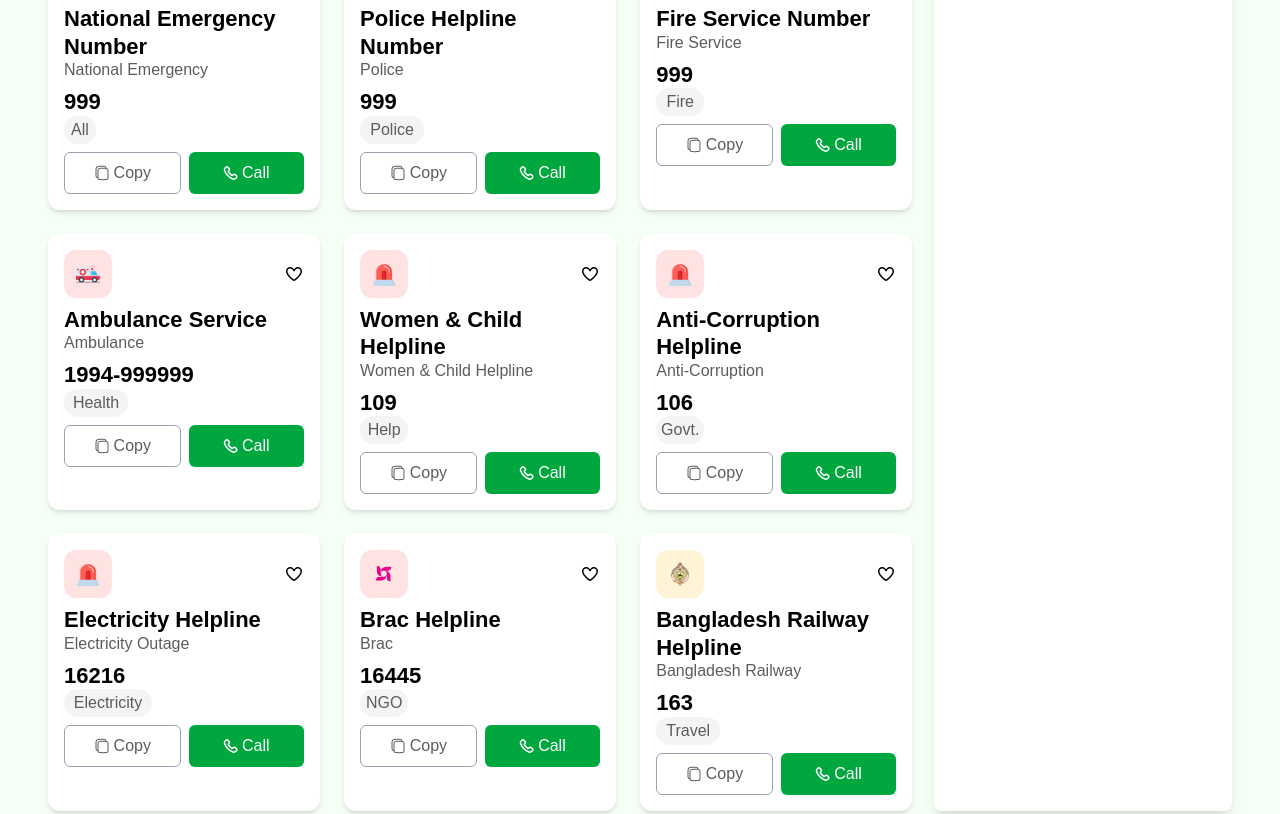
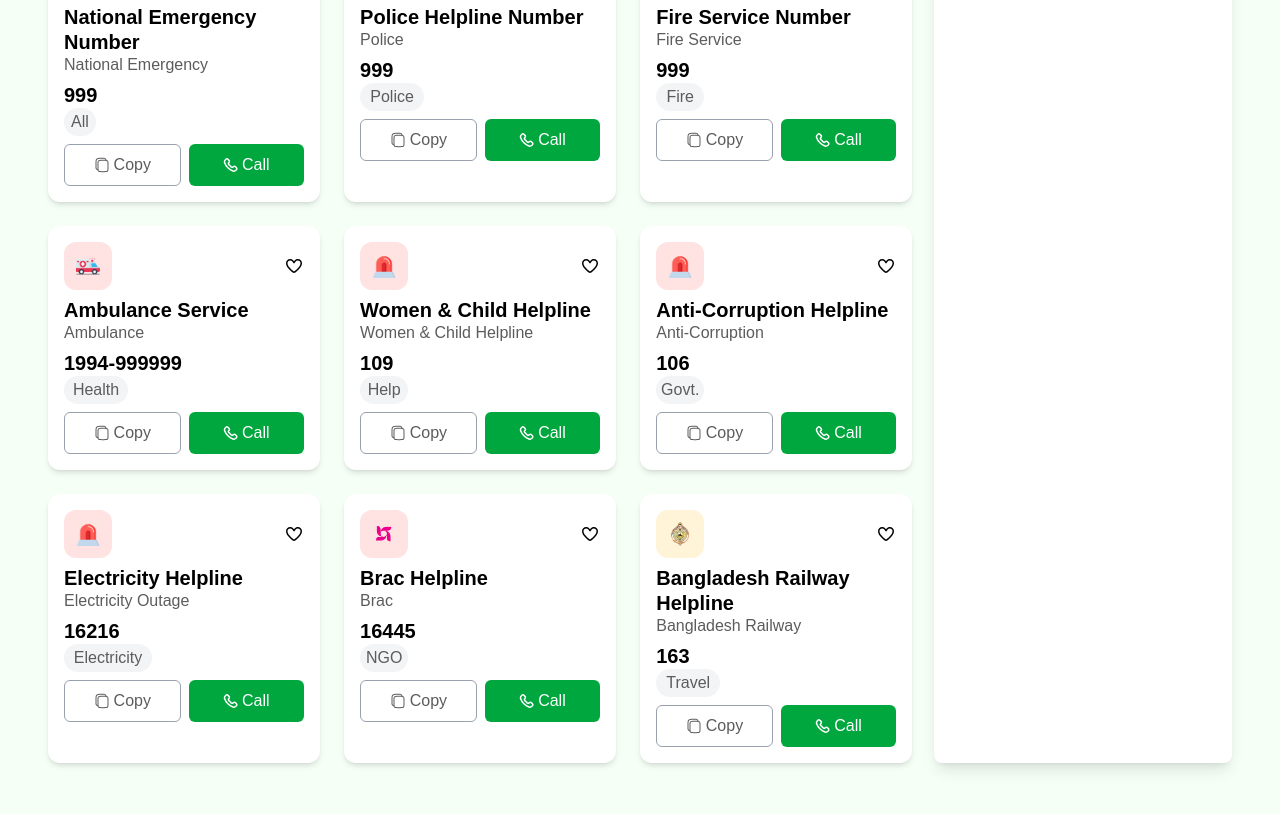
Before and after one commit to Nafis5115/PHero_A05, a plain HTML site: page index.html in a window 1280 px wide. Shown: the part 330-1144 px from the top of the page. Drawn offline with nearby package versions, Linux system fonts and the light colour scheme; a web font is replaced by a local one.

Commit message:
fixed cards issue

```diff
--- a/index.html
+++ b/index.html
@@ -86,7 +86,7 @@
             </button>
           </div>
           <div>
-            <h1 id="title" class="font-bold text-[16px] lg:text-[22px]">
+            <h1 id="title" class="font-bold text-[16px] lg:text-[20px]">
               National Emergency Number
             </h1>
             <p class="text-[12px] lg:text-[16px] text-[#5C5C5C]">
@@ -94,7 +94,7 @@
             </p>
           </div>
           <div>
-            <h1 id="number" class="font-bold text-[16px] lg:text-[22px]">
+            <h1 id="number" class="font-bold text-[16px] lg:text-[20px]">
               999
             </h1>
             <p
@@ -143,13 +143,13 @@
             </button>
           </div>
           <div>
-            <h1 id="title" class="font-bold text-[16px] lg:text-[22px]">
+            <h1 id="title" class="font-bold text-[16px] lg:text-[20px]">
               Police Helpline Number
             </h1>
             <p class="text-[12px] lg:text-[16px] text-[#5C5C5C]">Police</p>
           </div>
           <div>
-            <h1 id="number" class="font-bold text-[16px] lg:text-[22px]">
+            <h1 id="number" class="font-bold text-[16px] lg:text-[20px]">
               999
             </h1>
             <p
@@ -198,7 +198,7 @@
             </button>
           </div>
           <div>
-            <h1 id="title" class="font-bold text-[16px] lg:text-[22px]">
+            <h1 id="title" class="font-bold text-[16px] lg:text-[20px]">
               Fire Service Number
             </h1>
             <p class="text-[12px] lg:text-[16px] text-[#5C5C5C]">
@@ -206,7 +206,7 @@
             </p>
           </div>
           <div>
-            <h1 id="number" class="font-bold text-[16px] lg:text-[22px]">
+            <h1 id="number" class="font-bold text-[16px] lg:text-[20px]">
               999
             </h1>
             <p
@@ -255,13 +255,13 @@
             </button>
           </div>
           <div>
-            <h1 id="title" class="font-bold text-[16px] lg:text-[22px]">
+            <h1 id="title" class="font-bold text-[16px] lg:text-[20px]">
               Ambulance Service
             </h1>
             <p class="text-[12px] lg:text-[16px] text-[#5C5C5C]">Ambulance</p>
           </div>
           <div>
-            <h1 id="number" class="font-bold text-[16px] lg:text-[22px]">
+            <h1 id="number" class="font-bold text-[16px] lg:text-[20px]">
               1994-999999
             </h1>
             <p
@@ -310,7 +310,7 @@
             </button>
           </div>
           <div>
-            <h1 id="title" class="font-bold text-[16px] lg:text-[22px]">
+            <h1 id="title" class="font-bold text-[16px] lg:text-[20px]">
               Women & Child Helpline
             </h1>
             <p class="text-[12px] lg:text-[16px] text-[#5C5C5C]">
@@ -318,7 +318,7 @@
             </p>
           </div>
           <div>
-            <h1 id="number" class="font-bold text-[16px] lg:text-[22px]">
+            <h1 id="number" class="font-bold text-[16px] lg:text-[20px]">
               109
             </h1>
             <p
@@ -367,7 +367,7 @@
             </button>
           </div>
           <div>
-            <h1 id="title" class="font-bold text-[16px] lg:text-[22px]">
+            <h1 id="title" class="font-bold text-[16px] lg:text-[20px]">
               Anti-Corruption Helpline
             </h1>
             <p class="text-[12px] lg:text-[16px] text-[#5C5C5C]">
@@ -375,7 +375,7 @@
             </p>
           </div>
           <div>
-            <h1 id="number" class="font-bold text-[16px] lg:text-[22px]">
+            <h1 id="number" class="font-bold text-[16px] lg:text-[20px]">
               106
             </h1>
             <p
@@ -424,7 +424,7 @@
             </button>
           </div>
           <div>
-            <h1 id="title" class="font-bold text-[16px] lg:text-[22px]">
+            <h1 id="title" class="font-bold text-[16px] lg:text-[20px]">
               Electricity Helpline
             </h1>
             <p class="text-[12px] lg:text-[16px] text-[#5C5C5C]">
@@ -432,7 +432,7 @@
             </p>
           </div>
           <div>
-            <h1 id="number" class="font-bold text-[16px] lg:text-[22px]">
+            <h1 id="number" class="font-bold text-[16px] lg:text-[20px]">
               16216
             </h1>
             <p
@@ -481,13 +481,13 @@
             </button>
           </div>
           <div>
-            <h1 id="title" class="font-bold text-[16px] lg:text-[22px]">
+            <h1 id="title" class="font-bold text-[16px] lg:text-[20px]">
               Brac Helpline
             </h1>
             <p class="text-[12px] lg:text-[16px] text-[#5C5C5C]">Brac</p>
           </div>
           <div>
-            <h1 id="number" class="font-bold text-[16px] lg:text-[22px]">
+            <h1 id="number" class="font-bold text-[16px] lg:text-[20px]">
               16445
             </h1>
             <p
@@ -536,7 +536,7 @@
             </button>
           </div>
           <div>
-            <h1 id="title" class="font-bold text-[16px] lg:text-[22px]">
+            <h1 id="title" class="font-bold text-[16px] lg:text-[20px]">
               Bangladesh Railway Helpline
             </h1>
             <p class="text-[12px] lg:text-[16px] text-[#5C5C5C]">
@@ -544,7 +544,7 @@
             </p>
           </div>
           <div>
-            <h1 id="number" class="font-bold text-[16px] lg:text-[22px]">
+            <h1 id="number" class="font-bold text-[16px] lg:text-[20px]">
               163
             </h1>
             <p
```
